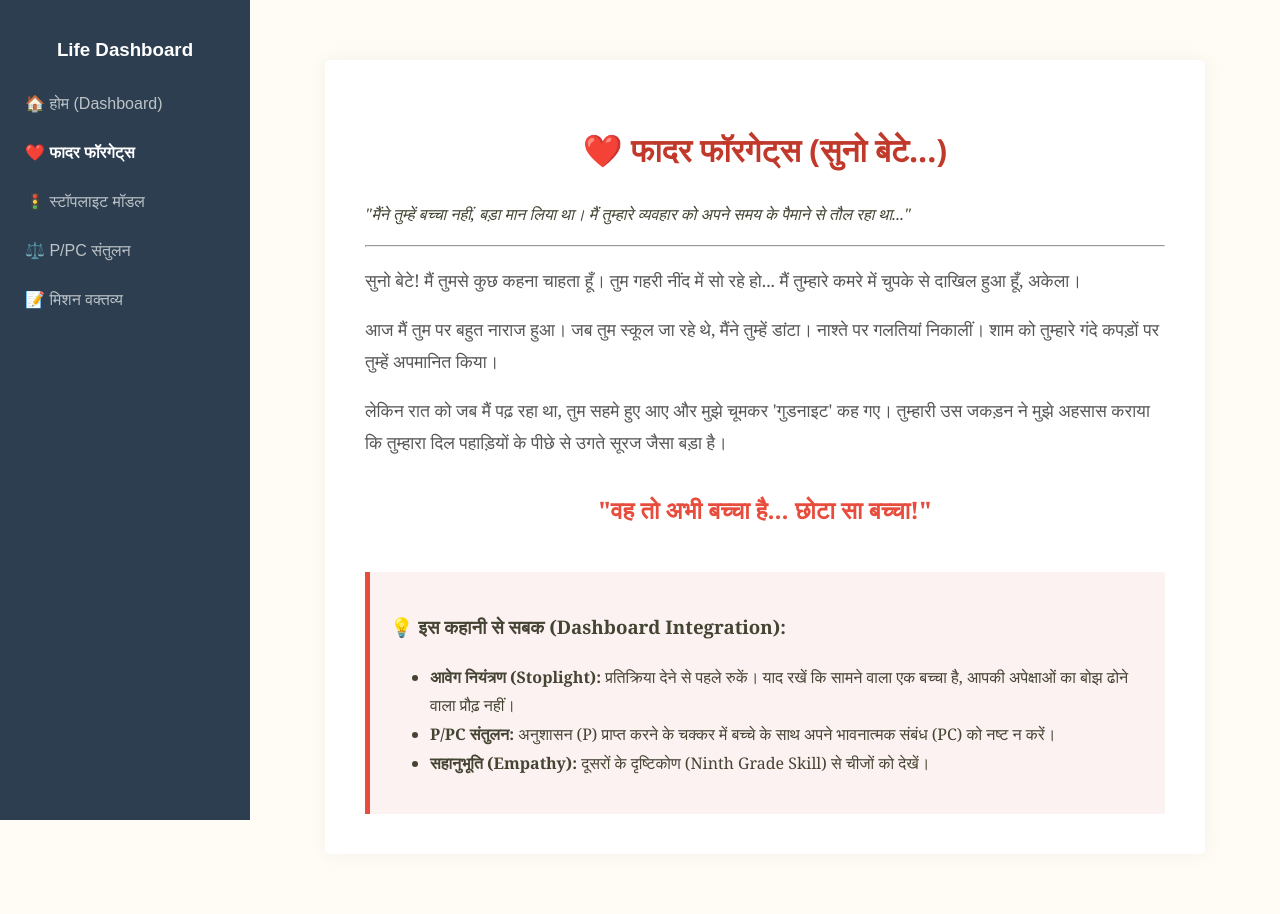
After one commit to kbulbul026-coder/Centers, a Flask app: page /father-forgets in a window 1280 px wide. The commit adds this page. Run offline with Flask 3, Linux system fonts and the light colour scheme.

Commit message:
add father_forgets.html

```diff
--- a/app.py
+++ b/app.py
@@ -3,53 +3,43 @@ from flask import Flask, render_template
 app = Flask(__name__)
 
 @app.route('/')
-def index():
-    return render_template('index.html')
+def index(): return render_template('index.html')
 
 @app.route('/centers-matrix')
-def centers_matrix():
-    return render_template('centers_matrix.html')
+def centers(): return render_template('centers_matrix.html')
 
 @app.route('/perspective-matrix')
-def perspective_matrix():
-    return render_template('perspective_matrix.html')
+def perspective(): return render_template('perspective_matrix.html')
 
 @app.route('/skills-growth')
-def skills_growth():
-    return render_template('skills_growth.html')
+def skills(): return render_template('skills_growth.html')
 
 @app.route('/stoplight')
-def stoplight():
-    return render_template('stoplight.html')
+def stoplight(): return render_template('stoplight.html')
 
 @app.route('/victory-hour')
-def victory_hour():
-    return render_template('victory_hour.html')
+def victory(): return render_template('victory_hour.html')
 
 @app.route('/success-denominator')
-def success_denominator():
-    return render_template('success_denominator.html')
+def success(): return render_template('success_denominator.html')
 
 @app.route('/legacy-service')
-def legacy_service():
-    return render_template('legacy_service.html')
+def legacy(): return render_template('legacy_service.html')
+
+@app.route('/win-win')
+def winwin(): return render_template('win_win.html')
+
+@app.route('/maturity-continuum')
+def maturity(): return render_template('maturity_continuum.html')
+
+@app.route('/ppc-balance')
+def ppc(): return render_template('ppc_balance.html')
+
+@app.route('/father-forgets')
+def father(): return render_template('father_forgets.html')
 
 @app.route('/mission')
-def mission():
-    return render_template('mission.html')
-
-@app.route('/win-win')
-def win_win():
-    return render_template('win_win.html')
-
-@app.route('/maturity-continuum')
-def maturity():
-    return render_template('maturity_continuum.html')
-
-@app.route('/ppc-balance')
-def ppc_balance():
-    return render_template('ppc_balance.html')
-
+def mission(): return render_template('mission.html')
 
 if __name__ == '__main__':
     app.run(debug=False)
--- /dev/null
+++ b/templates/father_forgets.html
@@ -0,0 +1,56 @@
+<!DOCTYPE html>
+<html lang="hi">
+<head>
+    <meta charset="UTF-8">
+    <title>Father Forgets - एक पिता का पश्चाताप</title>
+    <style>
+        body { font-family: 'Georgia', serif; margin: 0; display: flex; background: #fffcf5; }
+        .sidebar { width: 250px; height: 100vh; background: #2c3e50; color: white; position: fixed; padding-top: 20px; font-family: sans-serif; }
+        .sidebar a { padding: 15px 25px; text-decoration: none; color: #bdc3c7; display: block; }
+        .main { margin-left: 250px; padding: 60px; width: calc(100% - 250px); line-height: 1.8; color: #443; }
+
+        .story-container { max-width: 800px; margin: auto; background: white; padding: 40px; border-radius: 5px; box-shadow: 0 0 20px rgba(0,0,0,0.05); }
+        h1 { font-family: 'Segoe UI', sans-serif; color: #c0392b; text-align: center; }
+        .lesson-box { background: #fdf2f2; border-left: 5px solid #e74c3c; padding: 20px; margin-top: 40px; }
+        .mantra { font-size: 1.5em; text-align: center; color: #e74c3c; margin: 30px 0; font-weight: bold; }
+    </style>
+</head>
+<body>
+
+<div class="sidebar">
+    <h3 style="text-align: center;">Life Dashboard</h3>
+    <a href="/">🏠 होम (Dashboard)</a>
+    <a href="/father-forgets" style="color: white; font-weight: bold;">❤️ फादर फॉरगेट्स</a>
+    <a href="/stoplight">🚦 स्टॉपलाइट मॉडल</a>
+    <a href="/ppc-balance">⚖️ P/PC संतुलन</a>
+    <a href="/mission">📝 मिशन वक्तव्य</a>
+</div>
+
+<div class="main">
+    <div class="story-container">
+        <h1>❤️ फादर फॉरगेट्स (सुनो बेटे...)</h1>
+        <p><em>"मैंने तुम्हें बच्चा नहीं, बड़ा मान लिया था। मैं तुम्हारे व्यवहार को अपने समय के पैमाने से तौल रहा था..."</em></p>
+        <hr>
+        <div style="font-size: 1.1em; color: #555;">
+            <p>सुनो बेटे! मैं तुमसे कुछ कहना चाहता हूँ। तुम गहरी नींद में सो रहे हो... मैं तुम्हारे कमरे में चुपके से दाखिल हुआ हूँ, अकेला।</p>
+            <p>आज मैं तुम पर बहुत नाराज हुआ। जब तुम स्कूल जा रहे थे, मैंने तुम्हें डांटा। नाश्ते पर गलतियां निकालीं। शाम को तुम्हारे गंदे कपड़ों पर तुम्हें अपमानित किया।</p>
+            <p>लेकिन रात को जब मैं पढ़ रहा था, तुम सहमे हुए आए और मुझे चूमकर 'गुडनाइट' कह गए। तुम्हारी उस जकड़न ने मुझे अहसास कराया कि तुम्हारा दिल पहाड़ियों के पीछे से उगते सूरज जैसा बड़ा है।</p>
+        </div>
+
+        <div class="mantra">
+            "वह तो अभी बच्चा है... छोटा सा बच्चा!"
+        </div>
+
+        <div class="lesson-box">
+            <h3>💡 इस कहानी से सबक (Dashboard Integration):</h3>
+            <ul>
+                <li><strong>आवेग नियंत्रण (Stoplight):</strong> प्रतिक्रिया देने से पहले रुकें। याद रखें कि सामने वाला एक बच्चा है, आपकी अपेक्षाओं का बोझ ढोने वाला प्रौढ़ नहीं।</li>
+                <li><strong>P/PC संतुलन:</strong> अनुशासन (P) प्राप्त करने के चक्कर में बच्चे के साथ अपने भावनात्मक संबंध (PC) को नष्ट न करें।</li>
+                <li><strong>सहानुभूति (Empathy):</strong> दूसरों के दृष्टिकोण (Ninth Grade Skill) से चीजों को देखें।</li>
+            </ul>
+        </div>
+    </div>
+</div>
+
+</body>
+</html>
```
Also changed, not shown: templates/index.html (+39 -0 lines).
